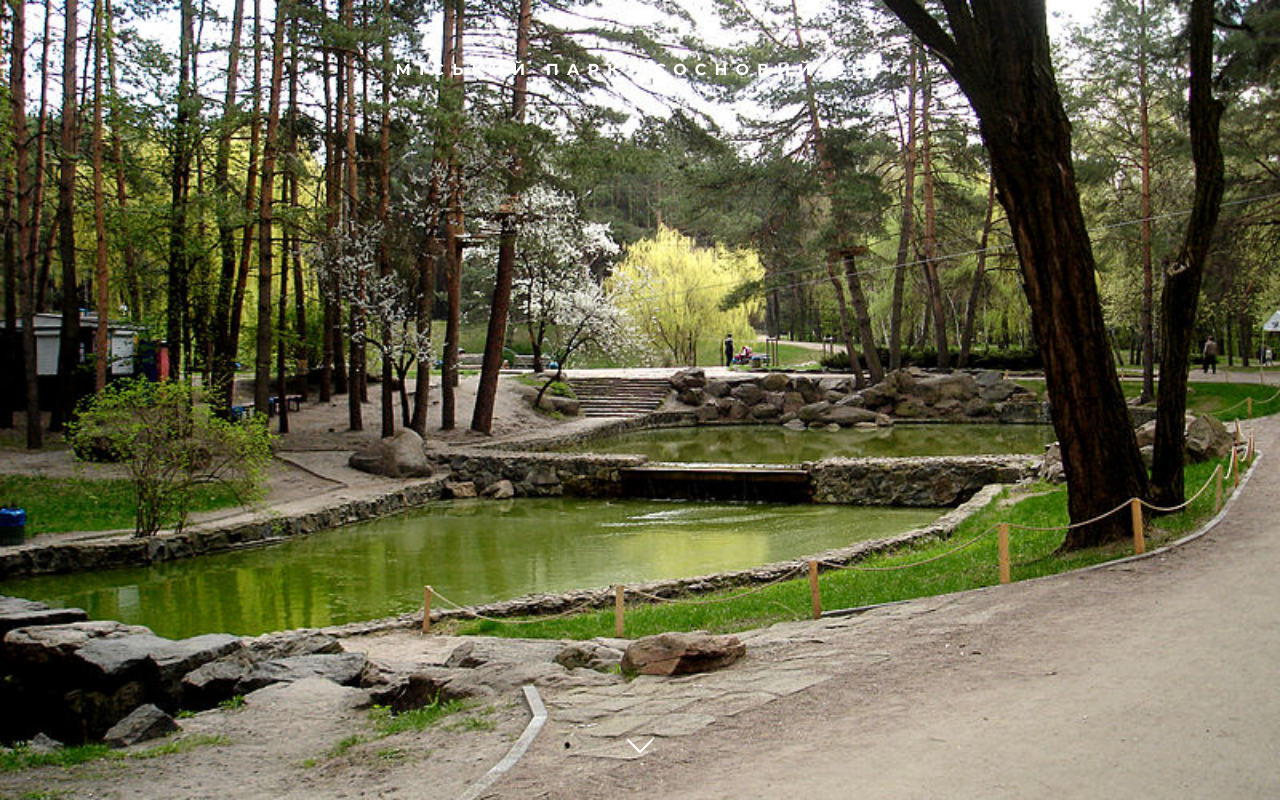
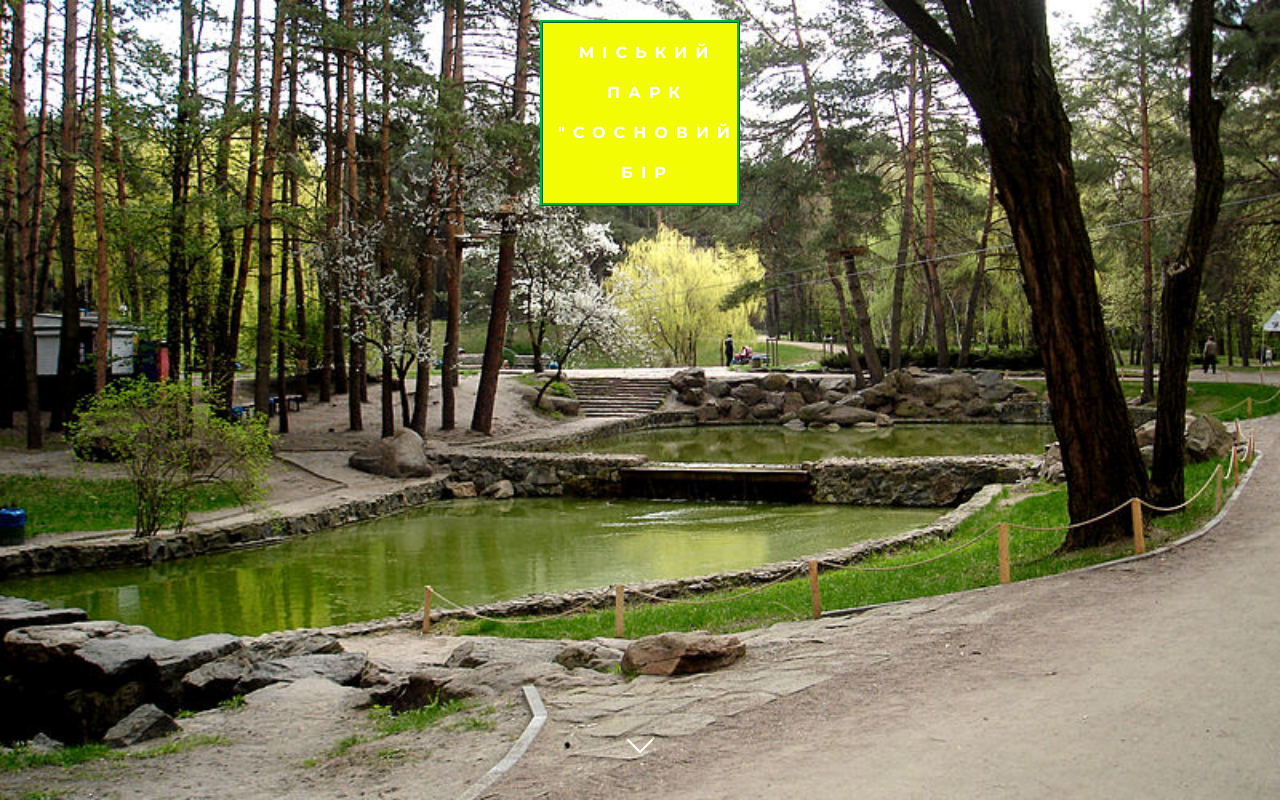
Before and after one commit to AleksLila/BasicWEB_Lab2-2, a plain HTML site: page index.html in a window 1280 px wide. Shown: the top 802 px of the page. Drawn offline with Linux system fonts and the light colour scheme.

Commit message:
Update index.html

```diff
--- a/index.html
+++ b/index.html
@@ -13,7 +13,7 @@
     <header>
         <div class="header">
                <h2 class="header-title"></h2>
-                <p class="header-subtitle">Міський парк "Сосновий бір</p>
+                <p style="background: #F4FC03; border:3px #00B344  ridge; width: 200px; padding: 10px 0 10px 15px;  margin:20px;"class="header-subtitle">Міський парк "Сосновий бір</p>
             <a href="#container"  class="header-arrow">
                 <img src="./img/header/chevron-down.svg.svg" alt="Arrow">
             </a>
```
